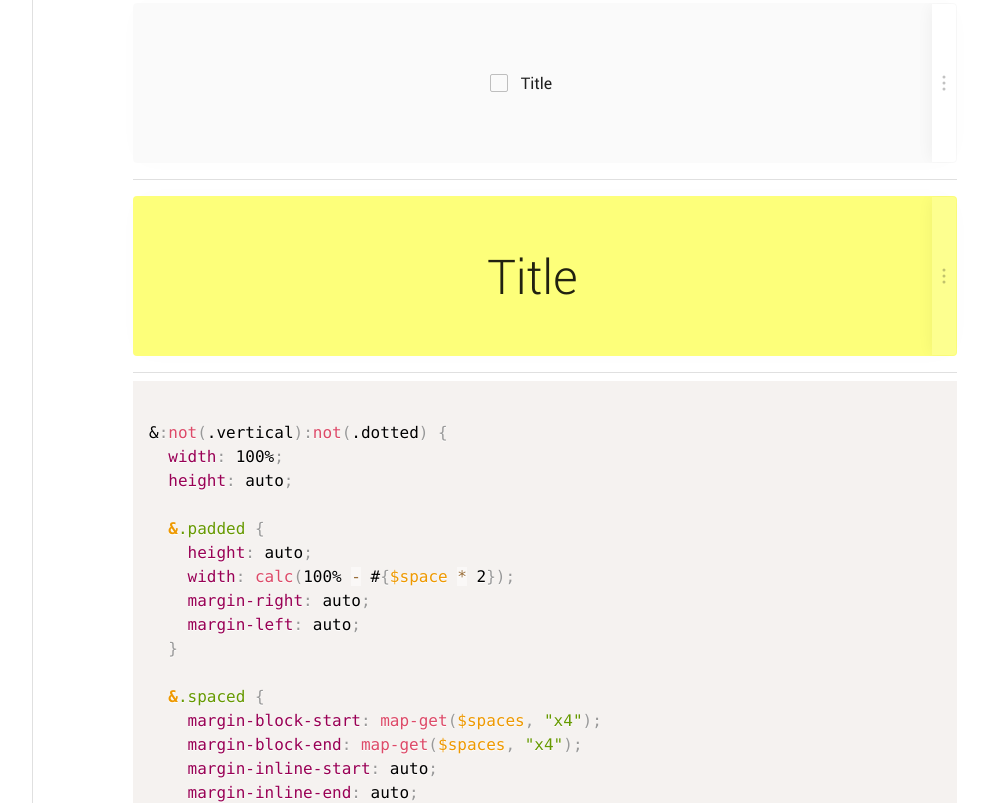
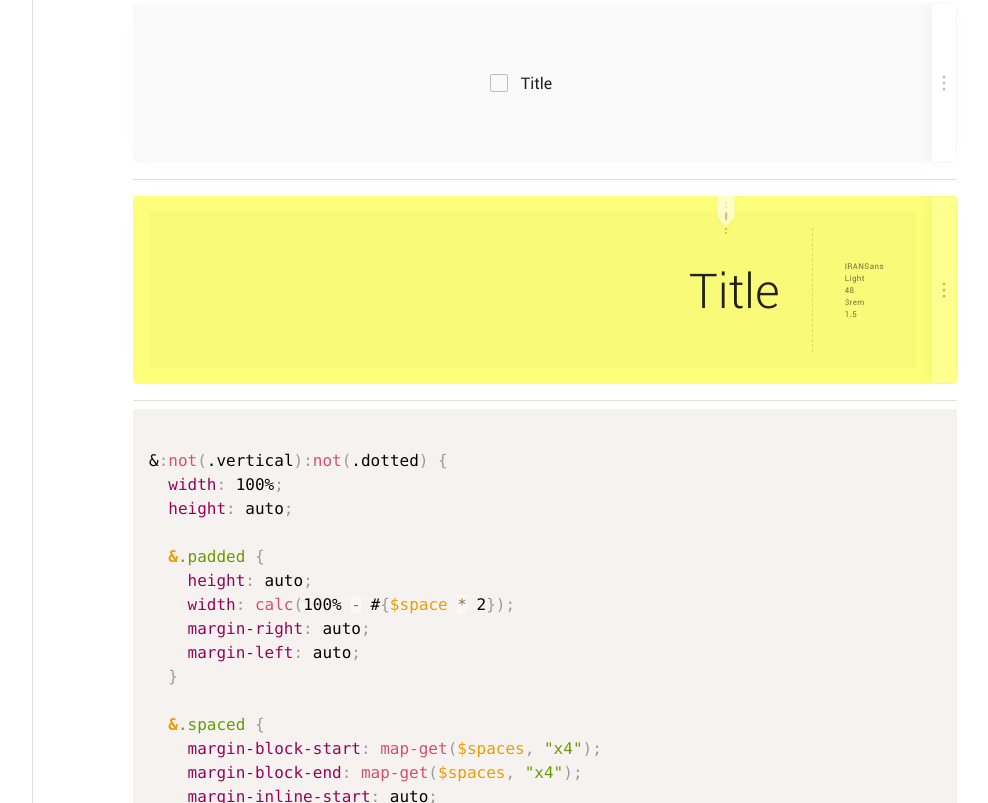
Before and after one commit to mahdirahmangithub/TheTool, a website with bundled scripts: page SonnatTool/src/index.html in a window 1280 px wide. Shown: the part 3634-4437 px from the top of the page, without its empty margins (223-1211 px from the left). Built offline with nearby package versions, Linux system fonts and the light colour scheme.

Commit message:
resizable-view.js | updated

```diff
--- a/SonnatTool/src/assets/js/resizable-view.js
+++ b/SonnatTool/src/assets/js/resizable-view.js
@@ -1,40 +1,43 @@
-$(function() {
-  var $view = $(".resizable-view");
-  var $handle = $(".resizable-view__draggable-handle");
-  var $breakpoints = $(".resizable-view-row__breakpoints");
-  var $parent = $view.parent();
+jQuery(function($) {
+  var BREAKPOINT_LEFT_OFFSET = 577;
+  var INDICATOR_SVG_REAL_WIDTH = 17;
 
-  var minWidth = $view.attr("data-min-width");
-  var breakpointLeftOffset = 577;
-  var indicatorSVGRealWidth = 17;
+  function ResizableView(selector) {
+    var _this = this;
 
-  $view.resizable({
-    handles: {
-      e: $handle
-    },
-    maxWidth: getSuitableWidth(),
+    this.view = $(selector);
+    this.handle = this.view.find(".resizable-view__draggable-handle");
+    this.parent = this.view.parent();
+    this.breakpoints = this.parent.find(".resizable-view-row__breakpoints");
+
+    _getSuitableWidth = _getSuitableWidth.bind(this);
+
+    this.view.resizable({
+      handles: { e: this.handle },
+      maxWidth: _getSuitableWidth(),
       minWidth: 500
     });
 
-  $handle.on("mousedown", function() {
+    this.handle.on("mousedown", function() {
       $(this).addClass("active");
     });
 
     $(document).on("mouseup", function() {
-    $handle.removeClass("active");
+      _this.handle.removeClass("active");
     });
 
-  function getSuitableWidth() {
-    if ($parent.width() < $view.width()) $view.width($parent.width());
-    return $parent.width();
+    function _getSuitableWidth() {
+      if (this.parent.width() < this.view.width())
+        this.view.width(this.parent.width());
+      return this.parent.width();
     }
 
-  function trimZeros(num) {
+    function _trimZeros(num) {
       return parseFloat(num);
     }
 
-  function updateTypeInfo() {
-    $(".resizable-typography-row").each(function() {
+    function _updateTypeInfo() {
+      _this.view.find(".resizable-typography-row").each(function() {
         var _fs = parseInt(
           $(this)
             .find(".responsive-typography")
@@ -81,34 +84,42 @@ $(function() {
           .text(_fs);
         $(this)
           .find(".fs-rem")
-        .text(trimZeros(parseFloat(_fs / 16).toFixed(3)) + "rem");
+          .text(_trimZeros(parseFloat(_fs / 16).toFixed(3)) + "rem");
         $(this)
           .find(".lh")
-        .text(trimZeros(parseFloat(_lh / _fs).toFixed(1)));
+          .text(_trimZeros(parseFloat(_lh / _fs).toFixed(1)));
       });
     }
 
-  if (!!$breakpoints.length) {
-    new ResizeSensor($view, function() {
-      var boxWidth = $view.width();
+    if (!!this.breakpoints.length) {
+      new ResizeSensor(_this.view, function() {
+        var boxWidth = _this.view.width();
 
-      updateTypeInfo();
+        _updateTypeInfo();
 
-      if (boxWidth >= breakpointLeftOffset + 42) {
-        $(".resizable-typography-row").removeClass("response");
-        $breakpoints.removeClass("response");
+        if (boxWidth >= BREAKPOINT_LEFT_OFFSET + 42) {
+          _this.view.find(".resizable-typography-row").removeClass("response");
+          _this.breakpoints.removeClass("response");
         } else {
-        $(".resizable-typography-row").addClass("response");
-        $breakpoints.addClass("response");
-        $breakpoints.css(
+          _this.view.find(".resizable-typography-row").addClass("response");
+          _this.breakpoints.addClass("response");
+          _this.breakpoints.css(
             "right",
-          $parent.width() - $view.width() + indicatorSVGRealWidth * 0.5 + "px"
+            _this.parent.width() -
+              _this.view.width() +
+              INDICATOR_SVG_REAL_WIDTH * 0.5 +
+              "px"
           );
         }
       });
     }
 
-  new ResizeSensor($parent, function() {
-    $view.resizable("option", "maxWidth", getSuitableWidth());
+    new ResizeSensor(_this.parent, function() {
+      _this.view.resizable("option", "maxWidth", _getSuitableWidth());
+    });
+  }
+
+  $(".resizable-view").each(function() {
+    new ResizableView($(this));
   });
 });
--- a/SonnatTool/src/index.html
+++ b/SonnatTool/src/index.html
@@ -403,12 +403,99 @@
                     </div>
                     <hr class="divider spaced" />
                     <div class="resizable-view-row">
+                      <div class="resizable-view-row__breakpoints">
+                        <div
+                          class="resizable-view-row__breakpoints__breakpoint"
+                          data-breakpoint="sm"
+                        >
+                          <svg
+                            version="1.1"
+                            id="Layer_1"
+                            xmlns="http://www.w3.org/2000/svg"
+                            xmlns:xlink="http://www.w3.org/1999/xlink"
+                            x="0px"
+                            y="0px"
+                            viewBox="0 0 32 60"
+                            style="enable-background:new 0 0 32 60;"
+                            xml:space="preserve"
+                          >
+                            <defs>
+                              <filter id="shadow">
+                                <feOffset
+                                  dx="0"
+                                  dy="1"
+                                  in="SourceAlpha"
+                                  result="shadowOffsetOuter1"
+                                ></feOffset>
+                                <feGaussianBlur
+                                  stdDeviation="3"
+                                  in="shadowOffsetOuter1"
+                                  result="shadowBlurOuter1"
+                                ></feGaussianBlur>
+                                <feComposite
+                                  in="shadowBlurOuter1"
+                                  in2="SourceAlpha"
+                                  operator="out"
+                                  result="shadowBlurOuter1"
+                                ></feComposite>
+                                <feColorMatrix
+                                  values="0 0 0 0 0   0 0 0 0 0   0 0 0 0 0  0 0 0 0.06 0"
+                                  type="matrix"
+                                  in="shadowBlurOuter1"
+                                ></feColorMatrix>
+                              </filter>
+                            </defs>
+                            <path
+                              d="M16,38c-0.3,0-0.5,0.2-0.5,0.5v1c0,0.3,0.2,0.5,0.5,0.5c0.3,0,0.5-0.2,0.5-0.5v-1C16.5,38.2,16.3,38,16,38z"
+                              style="opacity:0.64;fill:#FF0000;"
+                            />
+                            <path
+                              d="M16,34c-0.3,0-0.5,0.2-0.5,0.5v1c0,0.3,0.2,0.5,0.5,0.5c0.3,0,0.5-0.2,0.5-0.5v-1C16.5,34.2,16.3,34,16,34z"
+                              style="opacity:0.64;fill:#FF0000;"
+                            />
+                            <path
+                              d="M16,12c-0.3,0-0.5,0.2-0.5,0.5v1c0,0.3,0.2,0.5,0.5,0.5c0.3,0,0.5-0.2,0.5-0.5v-1C16.5,12.2,16.3,12,16,12z"
+                              style="opacity:0.64;fill:#FF0000;"
+                            />
+                            <path
+                              d="M16,8c-0.3,0-0.5,0.2-0.5,0.5v1c0,0.3,0.2,0.5,0.5,0.5c0.3,0,0.5-0.2,0.5-0.5v-1C16.5,8.2,16.3,8,16,8z"
+                              style="opacity:0.64;fill:#FF0000;"
+                            />
+                            <path
+                              d="M22.5,0h-13c-1.1,0-2,0.9-2,2v19.7c0,0.4,0.1,0.9,0.4,1.2l6.4,8.3c0.8,1,2.3,1,3.2,0l6.6-8.3	c0.3-0.4,0.4-0.8,0.4-1.2V2C24.5,0.9,23.6,0,22.5,0z"
+                              style="opacity:0.56; filter:url(#shadow);"
+                            />
+                            <path
+                              d="M22.5,0h-13c-1.1,0-2,0.9-2,2v19.7c0,0.4,0.1,0.9,0.4,1.2l6.4,8.3c0.8,1,2.3,1,3.2,0l6.6-8.3 c0.3-0.4,0.4-0.8,0.4-1.2V2C24.5,0.9,23.6,0,22.5,0z"
+                              style="opacity:0.56;fill: #ffffff;;  "
+                            />
+                            <path
+                              d="M16,26.3L16,26.3c-0.3,0-0.5-0.2-0.5-0.5v-7c0-0.3,0.2-0.5,0.5-0.5l0,0c0.3,0,0.5,0.2,0.5,0.5v7 C16.5,26.1,16.3,26.3,16,26.3z"
+                              style="opacity:0.64;fill:#FF0000;"
+                            />
+                          </svg>
+                        </div>
+                      </div>
                       <div class="resizable-view typography-sheet">
                         <div
                           class="resizable-view__draggable-handle ui-resizable-e"
                         ></div>
                         <div class="resizable-view__content">
-                          <h1>Title</h1>
+                          <div class="resizable-typography-row">
+                            <div class="resizable-typography-row__type-info">
+                              <span>IRANSans</span>
+                              <span class="fw">Light</span>
+                              <span class="fs-px">48</span>
+                              <span class="fs-rem">3rem</span>
+                              <span class="lh">1.5</span>
+                            </div>
+                            <div
+                              class="resizable-typography-row__divider"
+                            ></div>
+                            <div class="resizable-typography-row__type">
+                              <h1 class="responsive-typography">Title</h1>
+                            </div>
+                          </div>
                         </div>
                       </div>
                     </div>
@@ -442,11 +529,14 @@
       </div>
     </div>
     <script src="assets/js/jquery.min.js"></script>
+    <script src="assets/js/jquery-ui.min.js"></script>
     <script src="assets/js/jquery.browser.min.js"></script>
     <script src="assets/js/tab.js"></script>
     <script src="assets/js/switch.js"></script>
     <script src="assets/js/button.js"></script>
     <script src="assets/js/interactive-demo.js"></script>
+    <script src="assets/js/resize-sensor.js"></script>
+    <script src="assets/js/resizable-view.js"></script>
     <script src="assets/js/prism.js"></script>
   </body>
 </html>
```
Lines whose indentation alone changed are shown as unchanged.
